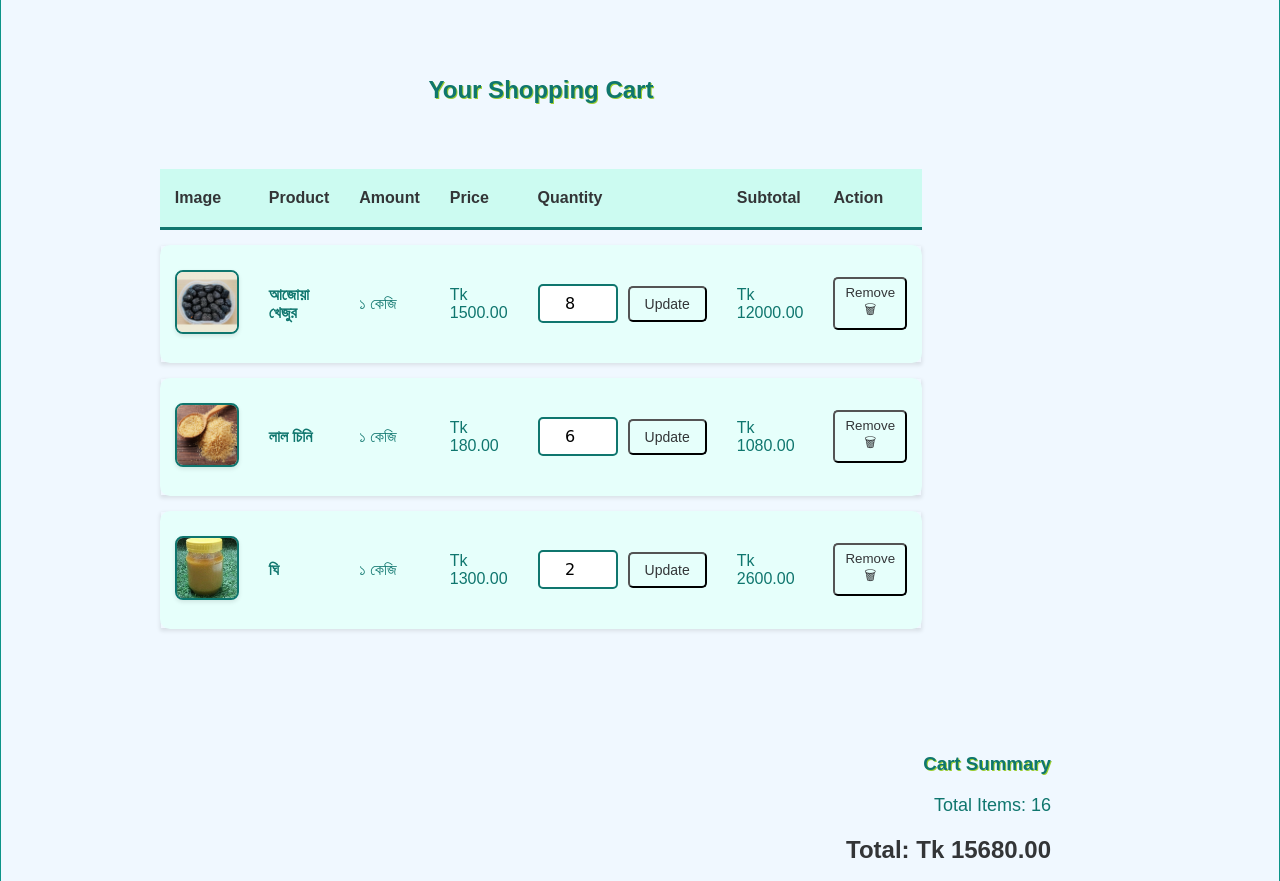
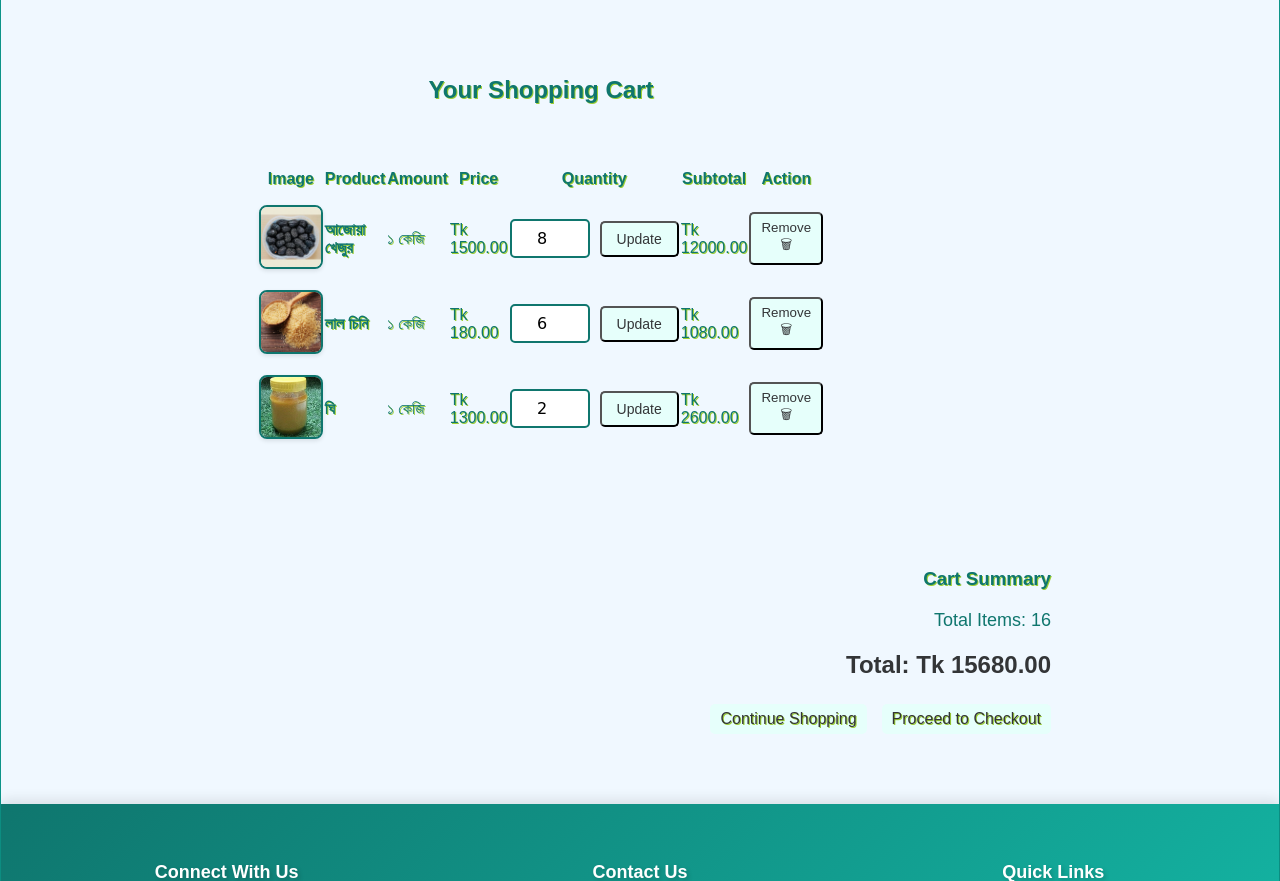
Before and after one commit to marjuksajid/insaffood, a Django app: page /cart/ in a window 1280 px wide. Shown: the part 65-946 px from the top of the page. Run offline with Django 5.2, Linux system fonts and the light colour scheme; data comes from the database, SQL or seed files in the repository; some libraries are stand-ins or nearby versions.

Commit message:
Refactor cart table styles and class names

```diff
--- a/static/shop/style.css
+++ b/static/shop/style.css
@@ -330,11 +330,8 @@ h1 {
     margin: 30px 30px;
 }
 
-.cart-table thead {
+.cart-table-header {
     background-color: var(--color-accent-soft);
-}
-
-.cart-table th {
     padding: 20px 15px;
     text-align: left;
     font-weight: bold;
@@ -343,40 +340,37 @@ h1 {
     border-bottom: 3px solid var(--color-accent);
 }
 
-.cart-table tbody tr {
+.cart-table-header h4 {
+    display: inline-block;
+    justify-content: space-evenly;
+}
+
+.cart-item {
     background-color: var(--color-accent-soft-2);
     transition: all 0.3s ease;
     box-shadow: 0 2px 4px rgba(0, 0, 0, 0.1);
 }
 
-.cart-table tbody tr:hover {
+.cart-item:hover {
     background-color: var(--color-accent-soft-3);
     transform: scale(1.01);
     box-shadow: 0 4px 8px var(--shadow-accent-medium);
 }
 
-.cart-table td {
+.cart-table>first-child {
     padding: 25px 15px;
     text-align: left;
     text-shadow: none;
     vertical-align: middle;
 }
 
-.cart-table td:first-child {
-    border-radius: 10px 0 0 10px;
-}
-
-.cart-table td:last-child {
-    border-radius: 0 10px 10px 0;
-}
-
-.cart-table td a {
+.cart-table a {
     color: var(--color-accent);
     font-weight: bold;
     transition: color 0.3s ease;
 }
 
-.cart-table td a:hover {
+.cart-table a:hover {
     color: var(--color-accent-dark);
     text-decoration: underline;
 }
```
